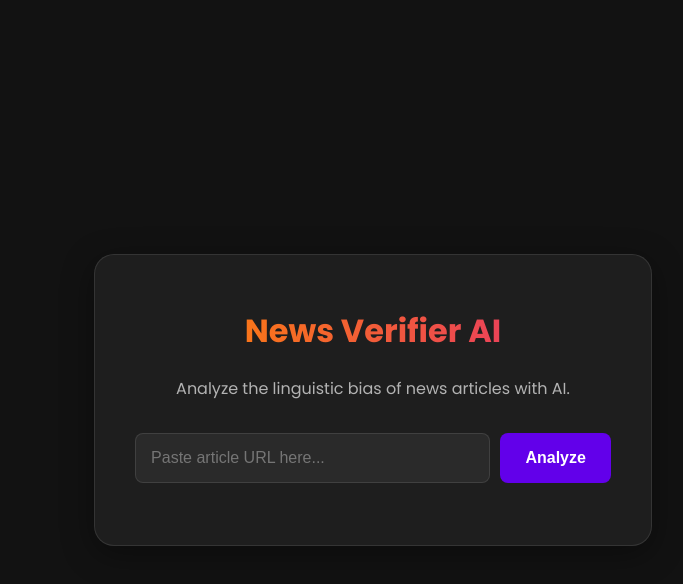
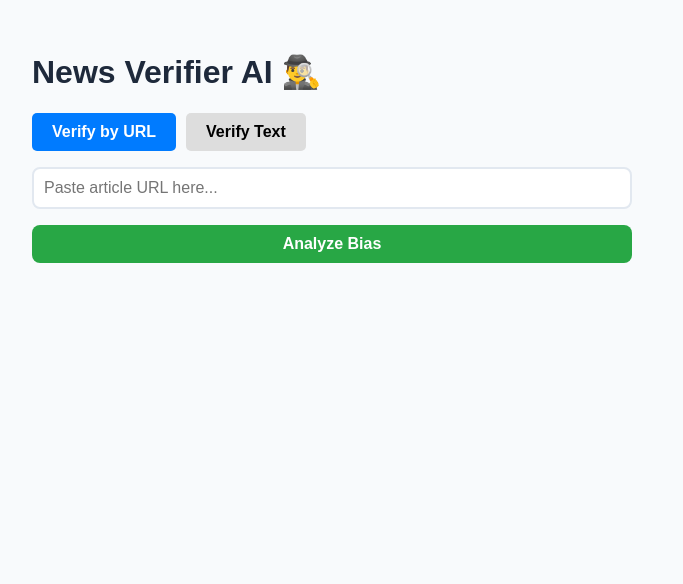
Before and after one commit to raushankr121/Fake-news-verifier-frontend, a React (Vite) app: page / in a window 1280 px wide. Shown: the top 584 px of the page, without its empty margins (308-991 px from the left). Built offline with nearby package versions, Linux system fonts and the light colour scheme.

Commit message:
page editing

```diff
--- a/index.html
+++ b/index.html
@@ -4,11 +4,7 @@
   <meta charset="UTF-8" />
   <link rel="icon" type="image/svg+xml" href="/vite.svg" />
   <meta name="viewport" content="width=device-width, initial-scale=1.0" />
-
-  <meta http-equiv="Content-Security-Policy" content="script-src 'self' 'unsafe-eval';">
-
-
-  <title>Vite + React</title>
+  <title>News Verifier AI</title>
 </head>
   <body>
 
--- a/package.json
+++ b/package.json
@@ -19,11 +19,11 @@
     "@types/react": "^19.1.10",
     "@types/react-dom": "^19.1.7",
     "@vitejs/plugin-react": "^5.0.0",
+    "baseline-browser-mapping": "^2.9.19",
     "eslint": "^9.33.0",
     "eslint-plugin-react-hooks": "^5.2.0",
     "eslint-plugin-react-refresh": "^0.4.20",
     "globals": "^16.3.0",
-
     "vite": "^7.1.2"
   }
 }
--- a/src/App.jsx
+++ b/src/App.jsx
@@ -1,127 +1,141 @@
 import { useState } from 'react';
-import axios from 'axios';
-import './index.css'; // Don't forget to import the new CSS file
-
-// A small component for the loading spinner
-const LoadingSpinner = () => (
-  <div className="loader-container">
-    <div className="loader"></div>
-  </div>
-);
-
-// A component to display the results in a more visual way
-const ResultsDisplay = ({ result }) => {
-  if (!result) return null;
-
-  const topScoreIndex = result.scores.indexOf(Math.max(...result.scores));
-  const topLabel = result.labels[topScoreIndex];
-  const topScore = result.scores[topScoreIndex];
-
-  let verdictText = 'Mixed / Neutral';
-  let verdictColor = 'var(--verdict-orange)';
-
-  if (topScore >= 0.7) {
-    if (topLabel === 'Factual and Objective' || topLabel === 'तथ्यात्मक और वस्तुनिष्ठ') {
-      verdictText = 'Likely Factual & Objective';
-      verdictColor = 'var(--verdict-green)';
-    } else {
-      verdictText = 'Likely Opinion & Bias';
-      verdictColor = 'var(--verdict-red)';
-    }
-  }
-
-  return (
-    <div className="results-container">
-      {/* Verdict Box */}
-      <div className="verdict-box" style={{ borderColor: verdictColor }}>
-        <h3>Verdict</h3>
-        <p style={{ color: verdictColor, fontWeight: 'bold' }}>{verdictText}</p>
-      </div>
-
-      {/* Score Details with Progress Bars */}
-      <div className="score-details">
-        <h4>Score Details:</h4>
-        <div className="score-item">
-          <p>
-            <span>{result.labels[0]}</span>
-            <strong>{Math.round(result.scores[0] * 100)}%</strong>
-          </p>
-          <div className="progress-bar-container">
-            <div className="progress-bar" style={{ width: `${result.scores[0] * 100}%` }}></div>
-          </div>
-        </div>
-        <div className="score-item">
-          <p>
-            <span>{result.labels[1]}</span>
-            <strong>{Math.round(result.scores[1] * 100)}%</strong>
-          </p>
-          <div className="progress-bar-container">
-            <div className="progress-bar" style={{ width: `${result.scores[1] * 100}%` }}></div>
-          </div>
-        </div>
-      </div>
-    </div>
-  );
-};
-
+import './index.css'; // Assuming you have some basic styles
 
 function App() {
+  const [mode, setMode] = useState('url'); // 'url' or 'text'
   const [url, setUrl] = useState('');
+  const [text, setText] = useState('');
   const [result, setResult] = useState(null);
   const [loading, setLoading] = useState(false);
-  const [error, setError] = useState('');
+  const [error, setError] = useState(null);
 
-  const handleAnalyzeClick = async () => {
-    if (!url) {
-        setError('Please enter a URL to analyze.');
-        return;
-    }
+  const handleAnalyze = async () => {
     setLoading(true);
-    setError('');
+    setError(null);
     setResult(null);
 
+    // Prepare payload based on mode
+    const payload = mode === 'url' ? { url: url } : { text: text };
+
     try {
-      const response = await axios.post('https://fake-news-verifier-backend.onrender.com/scrape', { url: url });
-      setResult(response.data);
+      // Use the new /analyze endpoint (works for both)
+      const response = await fetch('http://localhost:8080/analyze', {
+        method: 'POST',
+        headers: { 'Content-Type': 'application/json' },
+        body: JSON.stringify(payload),
+      });
+
+      if (!response.ok) {
+        throw new Error('Analysis failed');
+      }
+
+      const data = await response.json();
+      setResult(data);
     } catch (err) {
-      setError('Failed to get analysis. The server might be down or the URL is invalid/inaccessible.');
-      console.error(err);
+      setError('Failed to get analysis. Server might be down or input invalid.');
     } finally {
       setLoading(false);
     }
   };
 
   return (
-    <div className="App">
-      <header className="App-header">
-        <h1>News Verifier AI</h1>
-        <p>Analyze the linguistic bias of news articles with AI.</p>
-      </header>
+    <div style={{ padding: '2rem', maxWidth: '600px', margin: '0 auto', fontFamily: 'Arial' }}>
+      <h1>News Verifier AI 🕵️‍♂️</h1>
 
-      <main className="App-main">
-        <div className="form-container">
+      {/* Toggle Buttons */}
+      <div style={{ marginBottom: '1rem' }}>
+        <button
+          onClick={() => setMode('url')}
+          style={{
+            padding: '10px 20px',
+            marginRight: '10px',
+            backgroundColor: mode === 'url' ? '#007bff' : '#ddd',
+            color: mode === 'url' ? 'white' : 'black',
+            border: 'none',
+            borderRadius: '5px',
+            cursor: 'pointer'
+          }}
+        >
+          Verify by URL
+        </button>
+        <button
+          onClick={() => setMode('text')}
+          style={{
+            padding: '10px 20px',
+            backgroundColor: mode === 'text' ? '#007bff' : '#ddd',
+            color: mode === 'text' ? 'white' : 'black',
+            border: 'none',
+            borderRadius: '5px',
+            cursor: 'pointer'
+          }}
+        >
+          Verify Text
+        </button>
+      </div>
+
+      {/* Input Area */}
+      <div style={{ marginBottom: '1rem' }}>
+        {mode === 'url' ? (
           <input
             type="text"
             placeholder="Paste article URL here..."
             value={url}
             onChange={(e) => setUrl(e.target.value)}
-            onKeyPress={(e) => e.key === 'Enter' && handleAnalyzeClick()} // Allow pressing Enter
+            style={{ width: '100%', padding: '10px', boxSizing: 'border-box' }}
           />
-          <button onClick={handleAnalyzeClick} disabled={loading}>
-            {loading ? 'Analyzing...' : 'Analyze'}
-          </button>
+        ) : (
+          <textarea
+            rows="6"
+            placeholder="Paste the news text here..."
+            value={text}
+            onChange={(e) => setText(e.target.value)}
+            style={{ width: '100%', padding: '10px', boxSizing: 'border-box' }}
+          />
+        )}
+      </div>
+
+      <button
+        onClick={handleAnalyze}
+        disabled={loading}
+        style={{
+          width: '100%',
+          padding: '10px',
+          backgroundColor: loading ? '#ccc' : '#28a745',
+          color: 'white',
+          border: 'none',
+          cursor: loading ? 'not-allowed' : 'pointer',
+          fontSize: '16px'
+        }}
+      >
+        {loading ? 'Analyzing...' : 'Analyze Bias'}
+      </button>
+
+      {/* Error Message */}
+      {error && <p style={{ color: 'red', marginTop: '1rem' }}>{error}</p>}
+
+      {/* Results Display */}
+      {result && (
+        <div style={{ marginTop: '2rem', border: '1px solid #ccc', padding: '1rem', borderRadius: '5px' }}>
+          <h3>Analysis Result:</h3>
+          {result.labels.map((label, index) => (
+            <div key={index} style={{ marginBottom: '10px' }}>
+              <strong>{label}:</strong> {(result.scores[index] * 100).toFixed(1)}%
+              <div style={{ background: '#eee', height: '10px', borderRadius: '5px', marginTop: '5px' }}>
+                <div
+                  style={{
+                    width: `${result.scores[index] * 100}%`,
+                    background: label.includes('Bias') ? '#dc3545' : '#28a745',
+                    height: '100%',
+                    borderRadius: '5px'
+                  }}
+                ></div>
+              </div>
+            </div>
+          ))}
         </div>
-
-        {loading && <LoadingSpinner />}
-        {error && <p className="error">{error}</p>}
-        {result && <ResultsDisplay result={result} />}
-      </main>
-
-      {/* <footer className="App-footer">
-        <p>Built as a 3-Day Full-Stack Project</p>
-      </footer> */}
+      )}
     </div>
-  )
+  );
 }
 
 export default App;
--- a/src/index.css
+++ b/src/index.css
@@ -1,204 +1,142 @@
-/* Import Google Font */
-@import url('https://fonts.googleapis.com/css2?family=Poppins:wght@300;400;600;700&display=swap');
-
-/* CSS Variables for easy theme management */
 :root {
-  --background-color: #121212;
-  --primary-text-color: #e0e0e0;
-  --secondary-text-color: #b3b3b3;
-  --container-bg-color: rgba(35, 35, 35, 0.75);
-  --input-bg-color: #2a2a2a;
-  --border-color: rgba(255, 255, 255, 0.1);
-  --button-bg-color: #6200ea;
-  --button-hover-bg-color: #7f39fb;
-  --error-color: #cf6679;
-
-  --verdict-green: #27ae60;
-  --verdict-red: #c0392b;
-  --verdict-orange: #e67e22;
+  --primary-color: #2563eb;
+  --bg-color: #f8fafc;
+  --text-color: #1e293b;
+  --verdict-green: #16a34a;
+  --verdict-red: #dc2626;
+  --verdict-orange: #d97706;
 }
 
 body {
   margin: 0;
-  font-family: 'Poppins', -apple-system, BlinkMacSystemFont, 'Segoe UI', 'Roboto', 'Oxygen',
-    'Ubuntu', 'Cantarell', 'Fira Sans', 'Droid Sans', 'Helvetica Neue',
-    sans-serif;
-  -webkit-font-smoothing: antialiased;
-  -moz-osx-font-smoothing: grayscale;
-  background-color: var(--background-color);
-  color: var(--primary-text-color);
-  display: flex;
-  justify-content: center;
-  align-items: center;
-  min-height: 100vh;
-  padding: 20px;
-  box-sizing: border-box;
+  font-family: -apple-system, BlinkMacSystemFont, 'Segoe UI', Roboto, Oxygen,
+    Ubuntu, Cantarell, 'Open Sans', 'Helvetica Neue', sans-serif;
+  background-color: var(--bg-color);
+  color: var(--text-color);
 }
 
-/* Main App Container */
 .App {
-  width: 100%;
-  max-width: 600px;
+  max-width: 800px;
+  margin: 0 auto;
+  padding: 40px 20px;
   text-align: center;
-  background: var(--container-bg-color);
-  padding: 30px 40px;
-  border-radius: 20px;
-  border: 1px solid var(--border-color);
-  backdrop-filter: blur(10px);
-  -webkit-backdrop-filter: blur(10px);
-  box-shadow: 0 8px 32px 0 rgba(0, 0, 0, 0.37);
 }
 
 .App-header h1 {
-  background: linear-gradient(90deg, #ff8a00, #e52e71);
-  -webkit-background-clip: text; /* Vendor prefix for older browsers */
-  background-clip: text;          /* Standard property for modern browsers */
-  -webkit-text-fill-color: transparent; /* This often works with background-clip: text */
-  color: transparent;              /* A fallback for compatibility */
+  font-size: 2.5rem;
+  margin-bottom: 0.5rem;
+  color: var(--primary-color);
 }
 
-.App-header p {
-  color: var(--secondary-text-color);
-  margin-bottom: 2rem;
-}
-
-/* Form Styling */
 .form-container {
   display: flex;
   gap: 10px;
-  margin-bottom: 2rem;
+  margin: 40px 0;
 }
 
-.form-container input {
-  flex-grow: 1;
-  padding: 15px;
+input {
+  flex: 1;
+  padding: 12px 20px;
+  border: 2px solid #e2e8f0;
   border-radius: 8px;
-  border: 1px solid var(--border-color);
-  background-color: var(--input-bg-color);
-  color: var(--primary-text-color);
-  font-size: 1rem;
-  transition: border-color 0.3s ease, box-shadow 0.3s ease;
+  font-size: 16px;
+  transition: border-color 0.2s;
 }
 
-.form-container input:focus {
+input:focus {
   outline: none;
-  border-color: var(--button-bg-color);
-  box-shadow: 0 0 0 3px rgba(98, 0, 234, 0.3);
+  border-color: var(--primary-color);
 }
 
-.form-container button {
-  padding: 15px 25px;
+button {
+  padding: 12px 24px;
+  background-color: var(--primary-color);
+  color: white;
   border: none;
   border-radius: 8px;
-  background-color: var(--button-bg-color);
-  color: white;
-  font-size: 1rem;
+  font-size: 16px;
   font-weight: 600;
   cursor: pointer;
-  transition: background-color 0.3s ease, transform 0.2s ease;
+  transition: opacity 0.2s;
 }
 
-.form-container button:hover {
-  background-color: var(--button-hover-bg-color);
-  transform: translateY(-2px);
+button:disabled {
+  opacity: 0.7;
+  cursor: not-allowed;
 }
 
-.form-container button:disabled {
-  background-color: #555;
-  cursor: not-allowed;
-  transform: translateY(0);
+/* --- Results Display --- */
+.results-container {
+  background: white;
+  padding: 30px;
+  border-radius: 12px;
+  box-shadow: 0 4px 6px -1px rgb(0 0 0 / 0.1);
+  margin-top: 30px;
 }
 
-/* Keyframes for fade-in effect */
-@keyframes fadeIn {
-  from {
-    opacity: 0;
-    transform: translateY(10px);
-  }
-  to {
-    opacity: 1;
-    transform: translateY(0);
-  }
+.verdict-box {
+  border: 3px solid;
+  border-radius: 8px;
+  padding: 15px;
+  margin-bottom: 30px;
+  background-color: #fff;
 }
 
-.results-container {
-  animation: fadeIn 0.5s ease-in-out;
+.verdict-box h3 {
+  margin: 0 0 10px 0;
+  text-transform: uppercase;
+  font-size: 0.9rem;
+  color: #64748b;
+}
+
+.verdict-box p {
+  font-size: 1.5rem;
+  margin: 0;
+}
+
+.score-item {
+  margin-bottom: 15px;
   text-align: left;
 }
 
-.error {
-  color: var(--error-color);
-  background-color: rgba(207, 102, 121, 0.1);
-  padding: 15px;
-  border-radius: 8px;
-  border: 1px solid var(--error-color);
-}
-
-/* Verdict Box */
-.verdict-box {
-  border-width: 2px;
-  border-style: solid;
-  border-radius: 10px;
-  padding: 1rem;
-  margin-bottom: 1.5rem;
-}
-
-.verdict-box h3 {
-  margin-top: 0;
-  font-size: 1.2rem;
-  color: var(--secondary-text-color);
-}
-
-.verdict-box p {
-  font-size: 1.8rem;
-  margin-bottom: 0;
-}
-
-/* Score Details & Progress Bars */
-
-.score-details h4 {
-  font-size: 1.2rem;
-  margin-bottom: 1rem;
-  color: var(--secondary-text-color);
-}
-
-.score-item {
-  margin-bottom: 1rem;
-}
-
 .score-item p {
-  margin: 0 0 5px 0;
   display: flex;
   justify-content: space-between;
+  margin-bottom: 5px;
+  font-weight: 500;
 }
 
 .progress-bar-container {
   width: 100%;
-  background-color: var(--input-bg-color);
+  height: 10px;
+  background-color: #e2e8f0;
   border-radius: 5px;
-  height: 10px;
   overflow: hidden;
 }
 
 .progress-bar {
   height: 100%;
-  background: linear-gradient(90deg, #8e44ad, #3498db);
-  border-radius: 5px;
-  transition: width 0.5s ease-in-out;
+  background-color: var(--primary-color);
+  transition: width 1s ease-in-out;
 }
 
+.error {
+  color: var(--verdict-red);
+  background-color: #fee2e2;
+  padding: 10px;
+  border-radius: 8px;
+}
 
-/* Loading Spinner */
+/* --- Loader Animation --- */
 .loader-container {
   display: flex;
   justify-content: center;
-  align-items: center;
-  padding: 2rem;
+  margin: 40px 0;
 }
 
 .loader {
-  border: 4px solid var(--border-color);
-  border-top: 4px solid var(--button-bg-color);
+  border: 4px solid #f3f3f3;
+  border-top: 4px solid var(--primary-color);
   border-radius: 50%;
   width: 40px;
   height: 40px;
@@ -209,10 +147,3 @@ body {
   0% { transform: rotate(0deg); }
   100% { transform: rotate(360deg); }
 }
-
-
-.App-footer {
-  margin-top: 2rem;
-  color: var(--secondary-text-color);
-  font-size: 0.9rem;
-}
```
Also changed, not shown: vite.config.js (+5 -8 lines), 1 other file (tests, documents, lock files or other folders).
